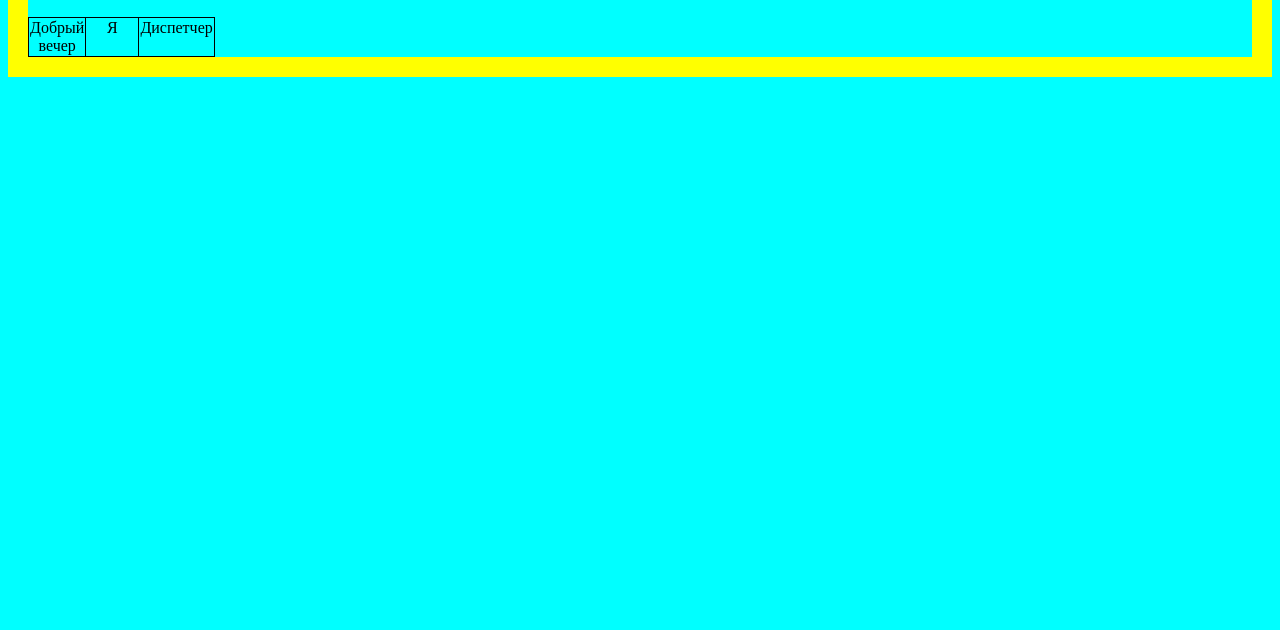
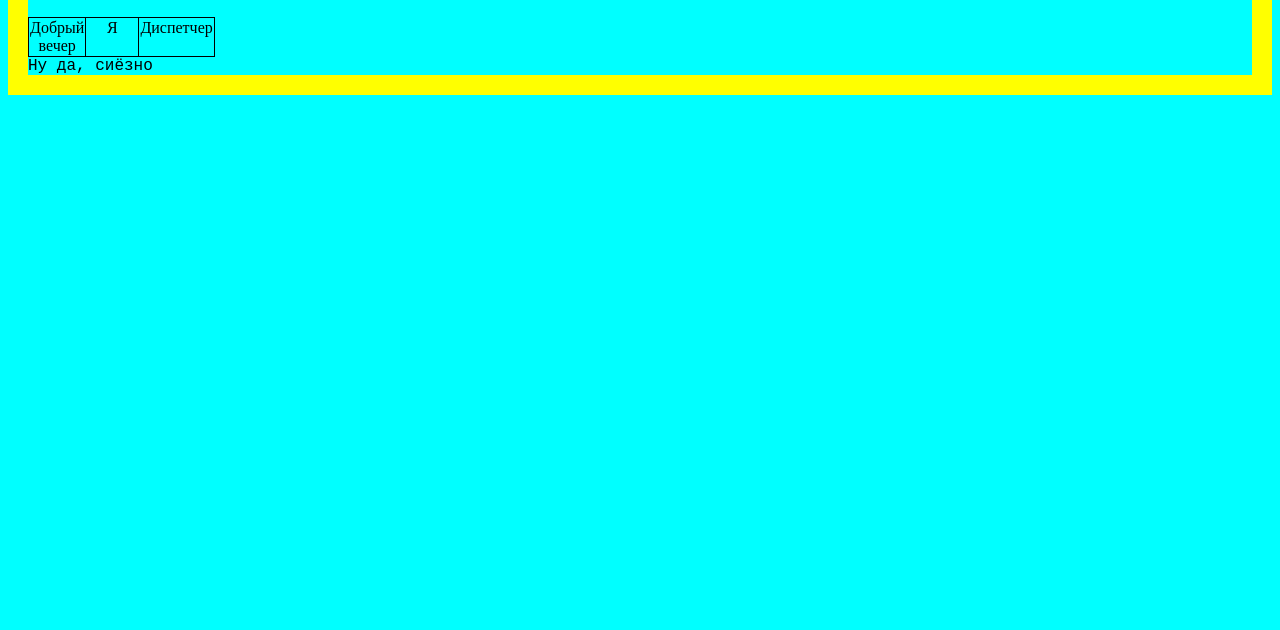
Before and after one commit to Pro100JlUDiN/evolution, a plain HTML site: page index.html in a window 1280 px wide. Shown: the part 170-800 px from the top of the page. Drawn offline with Linux system fonts and the light colour scheme.

Commit message:
Добавил стили для правды

```diff
--- a/index.html
+++ b/index.html
@@ -17,6 +17,7 @@
             <td>Диспетчер</td>
         </tr>
     </table>
+    <p class = "clearTruth">Ну да, сиёзно</p>
     <script src = "./script/script.js"></script>
 </body>
 </html>
--- a/styles/styles.css
+++ b/styles/styles.css
@@ -16,3 +16,8 @@ body{
     text-align: center;
     vertical-align: top;
 }
+
+.clearTruth{
+    margin: 0 auto;
+    font-family: 'Courier New', Courier, monospace;
+}
```
